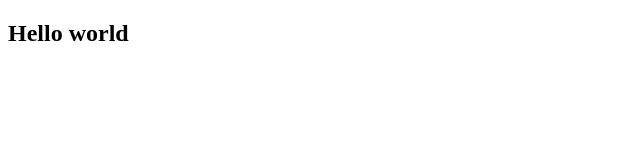
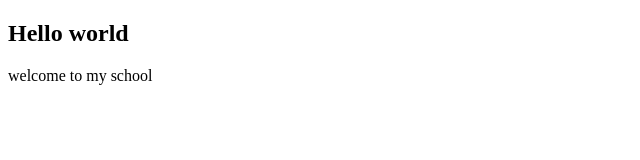
Before and after one commit to zhushuyan-617/githubExample, a plain HTML site: page index.html in a window 1280 px wide. Shown: the whole page, without its empty margins (0-640 px from the left). Drawn offline with Linux system fonts and the light colour scheme.

Commit message:
增添了第一句“

```diff
--- a/index.html
+++ b/index.html
@@ -8,5 +8,6 @@
 </head>
 <body>
   <h2>Hello world</h2>
+  <p>welcome to my school</p>
 </body>
 </html>
```
